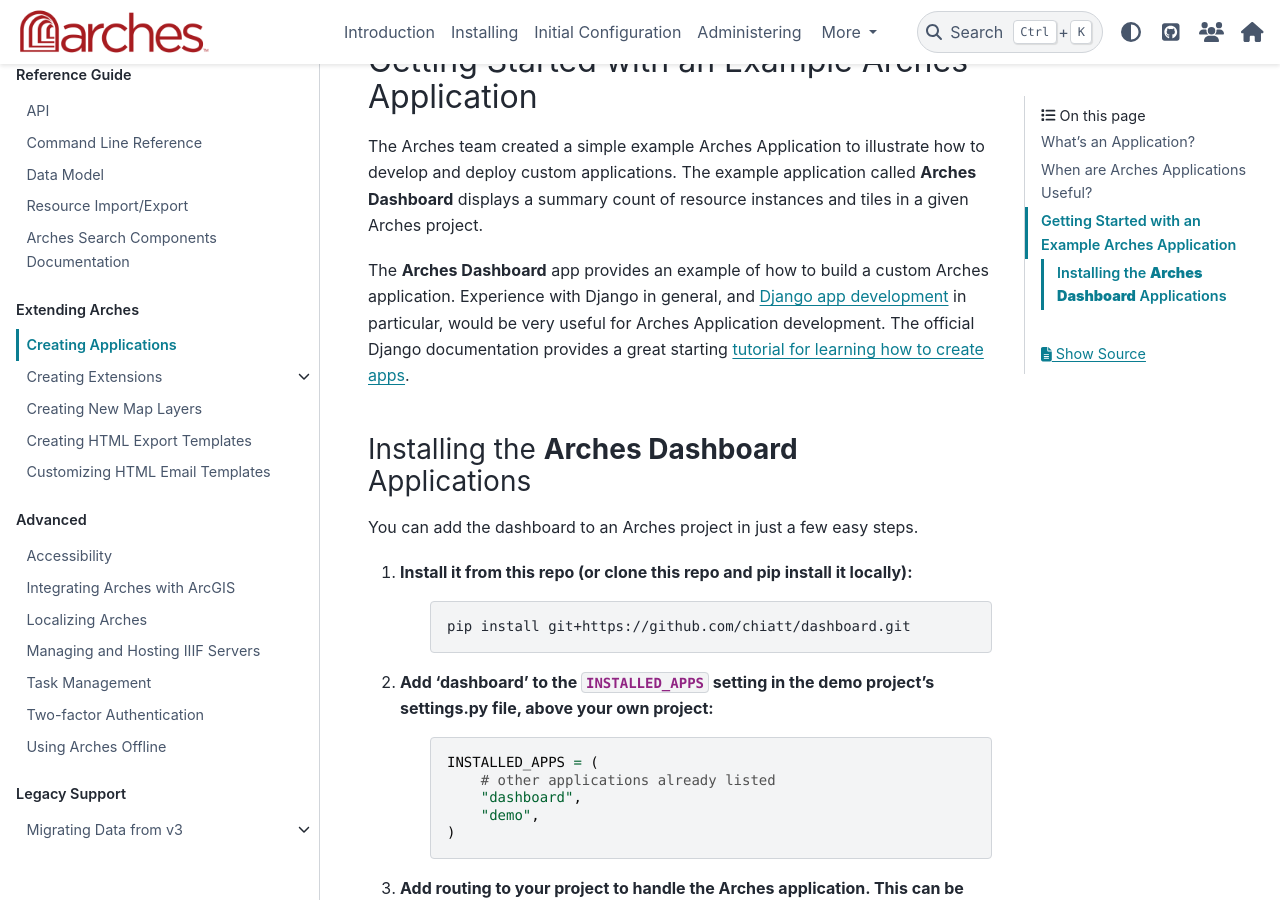
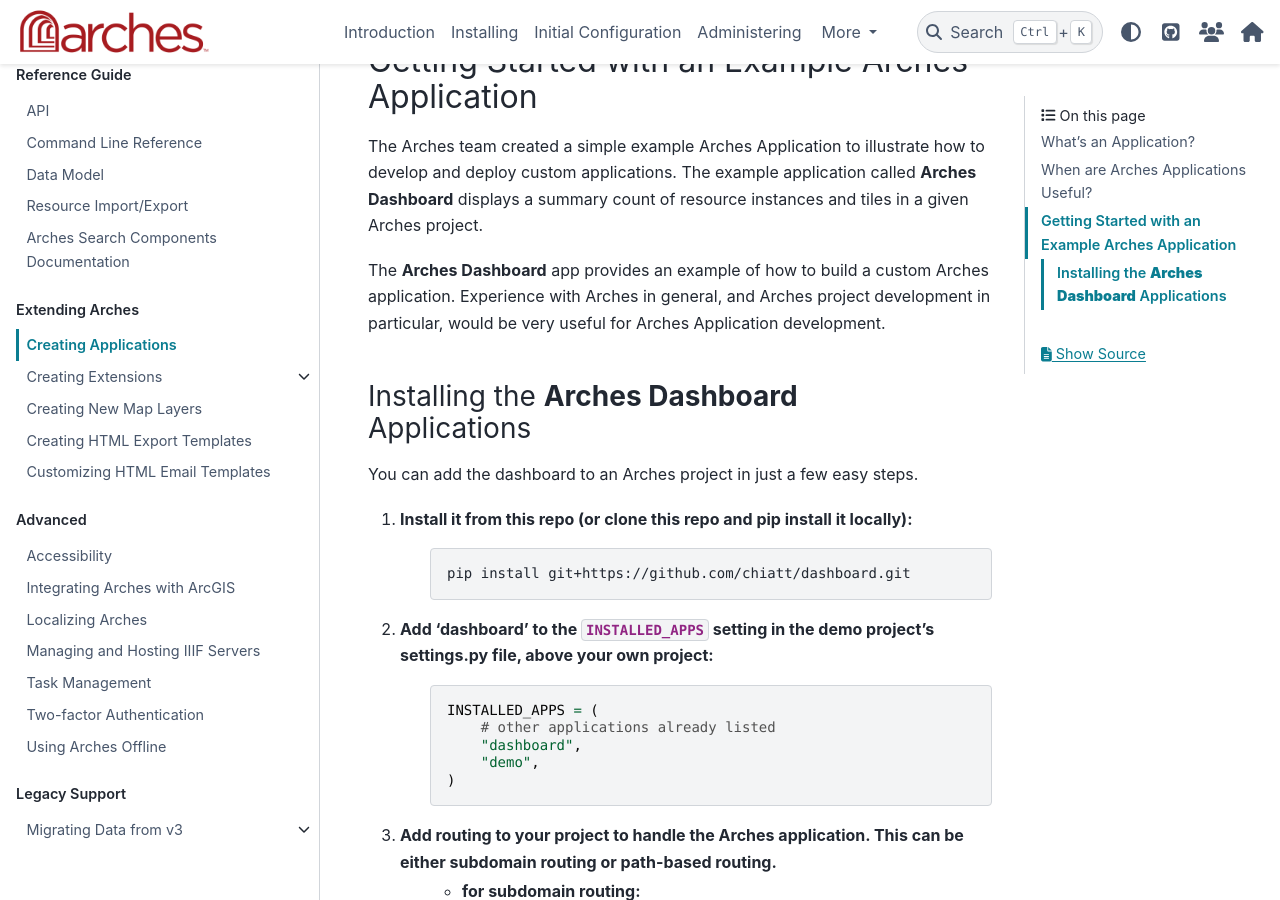
Before and after one commit to archesproject/arches-docs, a Sphinx documentation site: the page built from docs/developing/extending/creating-apps.rst, in a window 1280 px wide and 900 px high, scrolled down 2680 px. Built offline with Sphinx 7.4.7 and the PyData theme 0.15.4, drawn with Linux system fonts in a browser that asks for light colours.

Commit message:
Update docs/developing/extending/creating-apps.rst
Co-authored-by: Alexei Peters <apeters@fargeo.com>

```diff
--- a/docs/developing/extending/creating-apps.rst
+++ b/docs/developing/extending/creating-apps.rst
@@ -59,7 +59,7 @@
 ==================================================
 The Arches team created a simple example Arches Application to illustrate how to develop and deploy custom applications. The example application called **Arches Dashboard** displays a summary count of resource instances and tiles in a given Arches project.
 
-The **Arches Dashboard** app provides an example of how to build a custom Arches application. Experience with Django in general, and `Django app development <https://docs.djangoproject.com/en/4.2/ref/applications/#>`_ in particular, would be very useful for Arches Application development. The official Django documentation provides a great starting `tutorial for learning how to create apps <https://docs.djangoproject.com/en/4.2/intro/tutorial01/#creating-the-polls-app>`_.
+The **Arches Dashboard** app provides an example of how to build a custom Arches application. Experience with Arches in general, and Arches project development in particular, would be very useful for Arches Application development.
 
 
 
```
